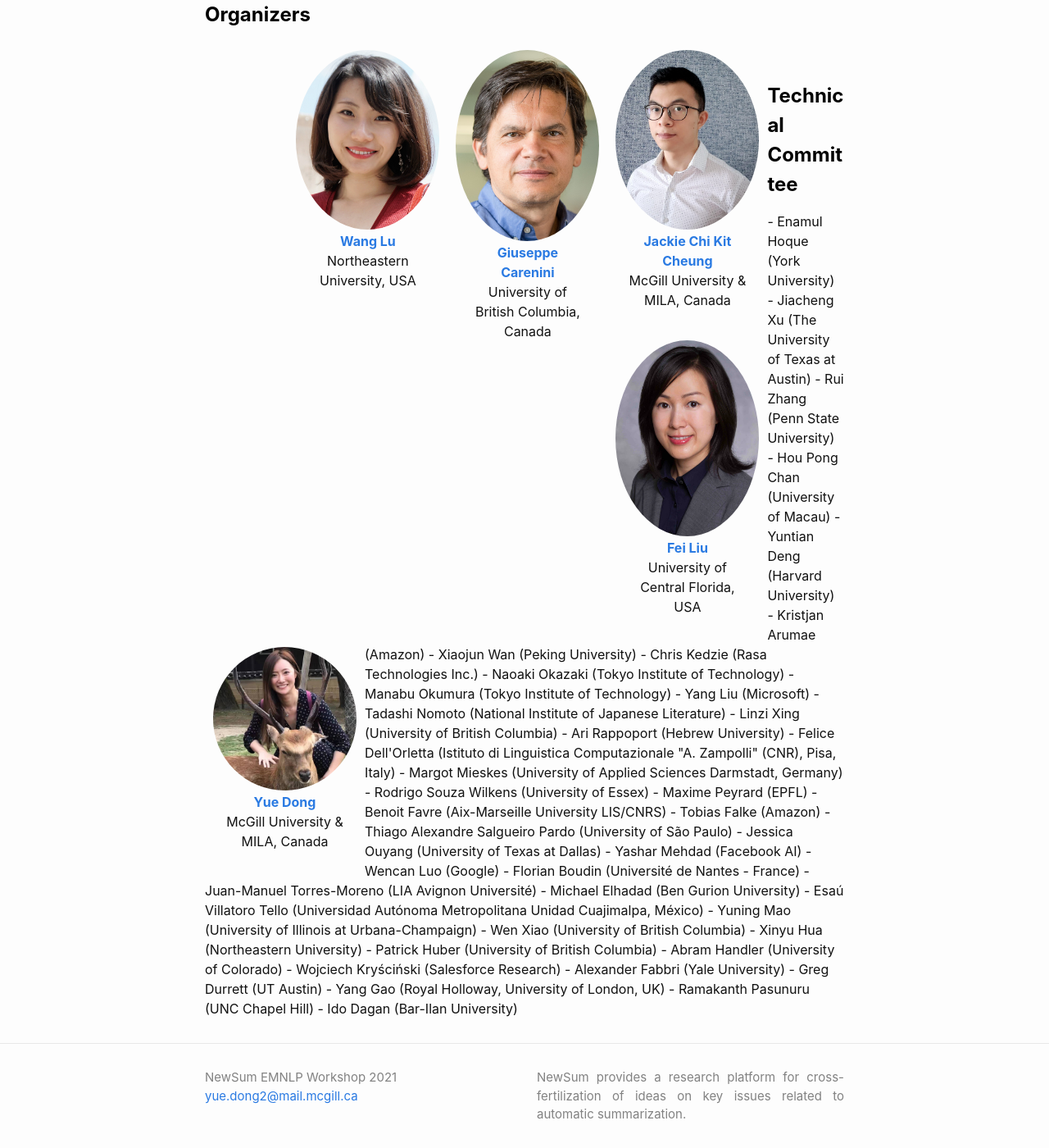
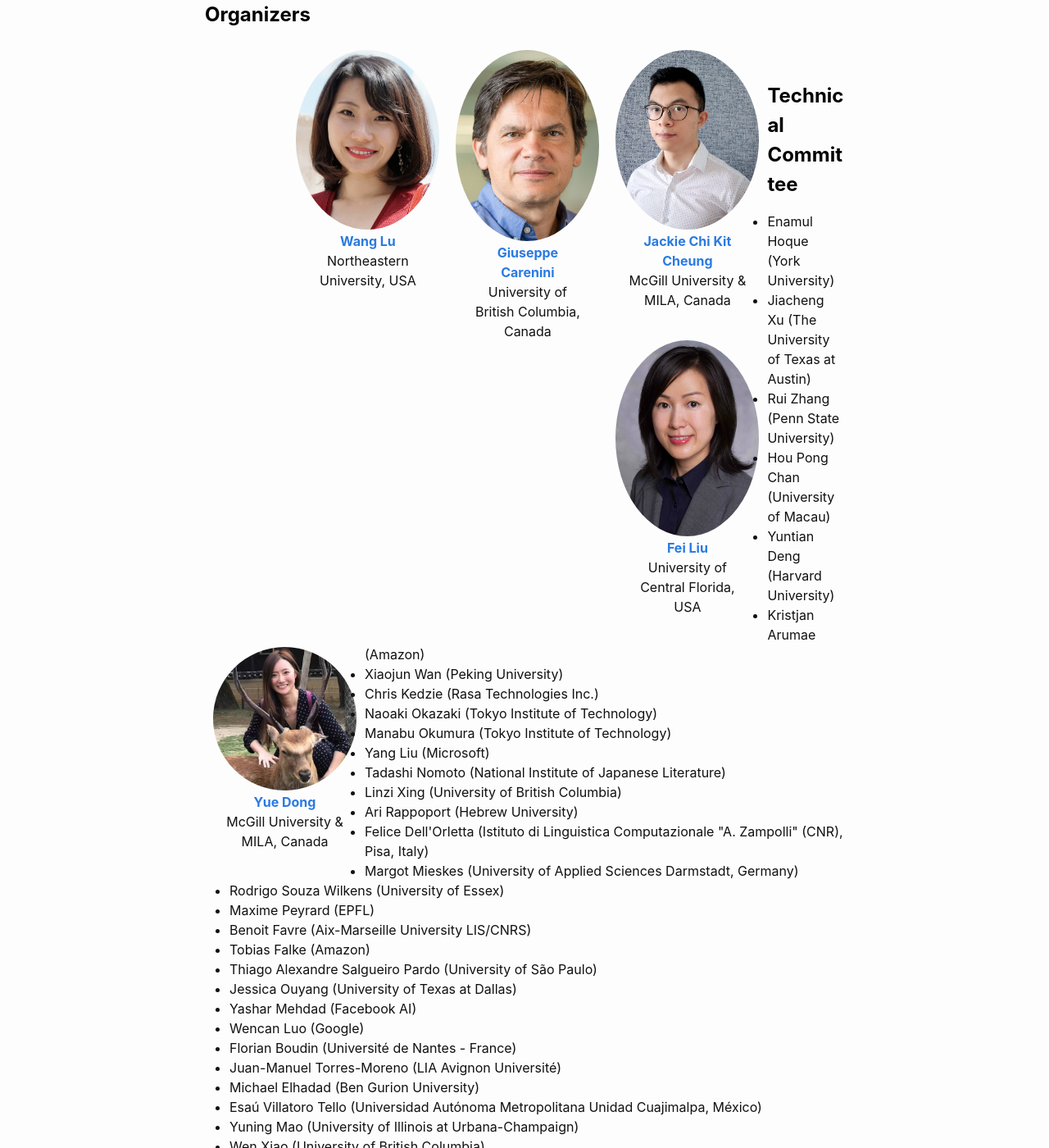
Before and after one commit to newsumm/newsumm.github.io, a Jekyll site: the page built from index.md, in a window 1280 px wide and 1400 px high, scrolled down 2554 px. Shown: the whole window at 82% size. Built offline with Jekyll 4.4.1, drawn with Linux system fonts in a browser that asks for light colours; some of the changed text lies outside the part shown.

Commit message:
Update index.md

```diff
--- a/index.md
+++ b/index.md
@@ -146,45 +146,48 @@ All deadlines are 11.59 pm UTC -12h (“anywhere on Earth”).
 
 <!-- Technical Committee -->
 <h2 class="blackpar_title" id="Technical Committee">Technical Committee</h2>
-- Enamul Hoque (York University)
-- Jiacheng Xu (The University of Texas at Austin)
-- Rui Zhang (Penn State University)
-- Hou Pong Chan (University of Macau)
-- Yuntian Deng (Harvard University)
-- Kristjan Arumae (Amazon)
-- Xiaojun Wan (Peking University)
-- Chris Kedzie (Rasa Technologies Inc.)
-- Naoaki Okazaki (Tokyo Institute of Technology)
-- Manabu Okumura (Tokyo Institute of Technology)
-- Yang Liu (Microsoft)
-- Tadashi Nomoto (National Institute of Japanese Literature)
-- Linzi Xing (University of British Columbia)
-- Ari Rappoport (Hebrew University)
-- Felice Dell'Orletta (Istituto di Linguistica Computazionale "A. Zampolli" (CNR), Pisa, Italy)
-- Margot Mieskes (University of Applied Sciences Darmstadt, Germany)
-- Rodrigo Souza Wilkens (University of Essex)
-- Maxime Peyrard (EPFL)
-- Benoit Favre (Aix-Marseille University LIS/CNRS)
-- Tobias Falke (Amazon)
-- Thiago Alexandre Salgueiro Pardo (University of São Paulo)
-- Jessica Ouyang (University of Texas at Dallas)
-- Yashar Mehdad (Facebook AI)
-- Wencan Luo (Google)
-- Florian Boudin (Université de Nantes - France)
-- Juan-Manuel Torres-Moreno (LIA Avignon Université)
-- Michael Elhadad (Ben Gurion University)
-- Esaú Villatoro Tello (Universidad Autónoma Metropolitana Unidad Cuajimalpa, México)
-- Yuning Mao (University of Illinois at Urbana-Champaign)
-- Wen Xiao (University of British Columbia)
-- Xinyu Hua (Northeastern University)
-- Patrick Huber (University of British Columbia)
-- Abram Handler (University of Colorado)
-- Wojciech Kryściński (Salesforce Research)
-- Alexander Fabbri (Yale University)
-- Greg Durrett (UT Austin)
-- Yang Gao (Royal Holloway, University of London, UK)
-- Ramakanth Pasunuru (UNC Chapel Hill)
-- Ido Dagan (Bar-Ilan University)
+<ul>
+  <li>Enamul Hoque (York University)</li>
+  <li>Jiacheng Xu (The University of Texas at Austin)</li>
+  <li>Rui Zhang (Penn State University)</li>
+  <li>Hou Pong Chan (University of Macau)</li>
+  <li>Yuntian Deng (Harvard University)</li>
+  <li>Kristjan Arumae (Amazon)</li>
+  <li>Xiaojun Wan (Peking University)</li>
+  <li>Chris Kedzie (Rasa Technologies Inc.)</li>
+  <li>Naoaki Okazaki (Tokyo Institute of Technology)</li>
+  <li>Manabu Okumura (Tokyo Institute of Technology)</li>
+  <li>Yang Liu (Microsoft)</li>
+  <li>Tadashi Nomoto (National Institute of Japanese Literature)</li>
+  <li>Linzi Xing (University of British Columbia)</li>
+  <li>Ari Rappoport (Hebrew University)</li>
+  <li>Felice Dell'Orletta (Istituto di Linguistica Computazionale "A. Zampolli" (CNR), Pisa, Italy)</li>
+  <li>Margot Mieskes (University of Applied Sciences Darmstadt, Germany)</li>
+  <li>Rodrigo Souza Wilkens (University of Essex)</li>
+  <li>Maxime Peyrard (EPFL)</li>
+  <li>Benoit Favre (Aix-Marseille University LIS/CNRS)</li>
+  <li>Tobias Falke (Amazon)</li>
+  <li>Thiago Alexandre Salgueiro Pardo (University of São Paulo)</li>
+  <li>Jessica Ouyang (University of Texas at Dallas)</li>
+  <li>Yashar Mehdad (Facebook AI)</li>
+  <li>Wencan Luo (Google)</li>
+  <li>Florian Boudin (Université de Nantes - France)</li>
+  <li>Juan-Manuel Torres-Moreno (LIA Avignon Université)</li>
+  <li>Michael Elhadad (Ben Gurion University)</li>
+  <li>Esaú Villatoro Tello (Universidad Autónoma Metropolitana Unidad Cuajimalpa, México)</li>
+  <li>Yuning Mao (University of Illinois at Urbana-Champaign)</li>
+  <li>Wen Xiao (University of British Columbia)</li>
+  <li>Xinyu Hua (Northeastern University)</li>
+  <li>Patrick Huber (University of British Columbia)</li>
+  <li>Abram Handler (University of Colorado)</li>
+  <li>Wojciech Kryściński (Salesforce Research)</li>
+  <li>Alexander Fabbri (Yale University)</li>
+  <li>Greg Durrett (UT Austin)</li>
+  <li>Yang Gao (Royal Holloway, University of London, UK)</li>
+  <li>Ramakanth Pasunuru (UNC Chapel Hill)</li>
+  <li>Ido Dagan (Bar-Ilan University)</li>
+</ul>
+</p>
 
 
 
```
